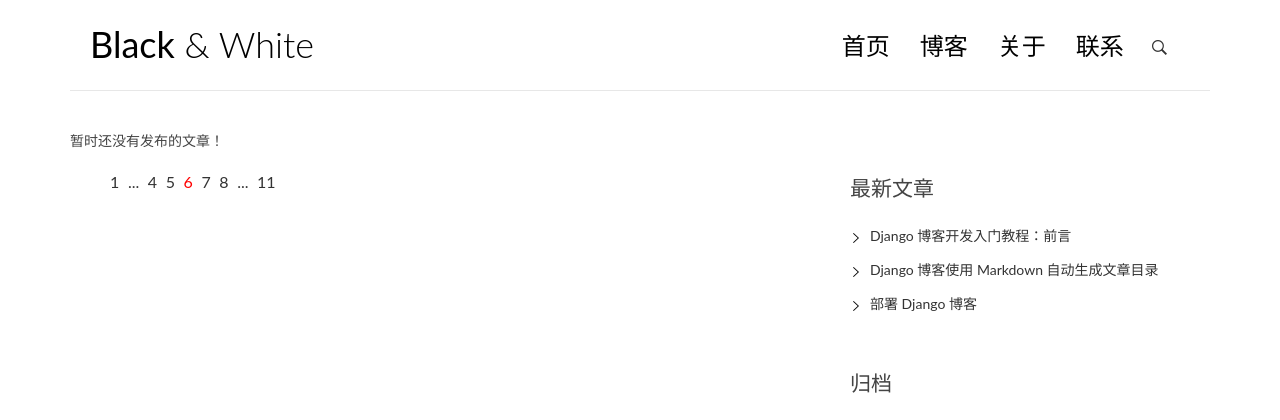
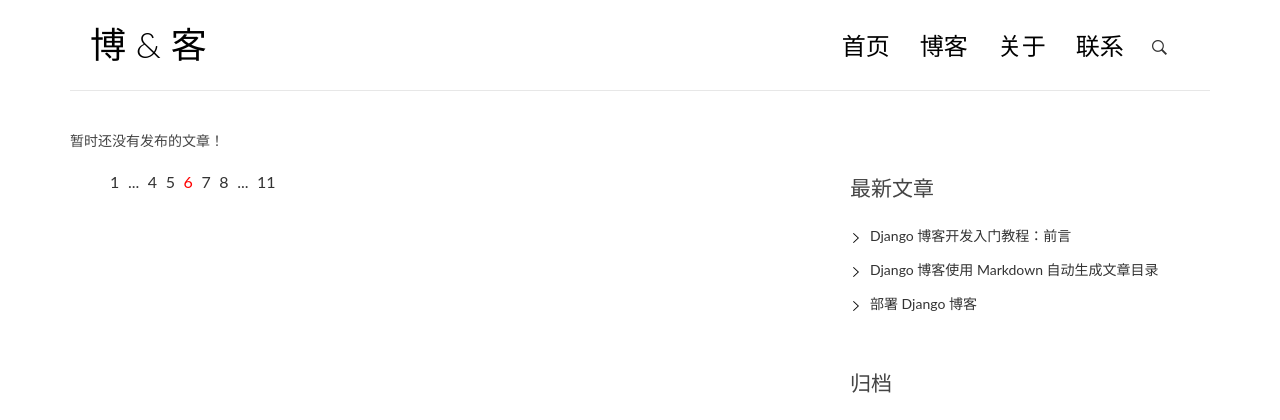
Before and after one commit to D6666666/blog, a Django app: page / in a window 1280 px wide. Shown: the top 420 px of the page. Run offline with Django 3.2, Linux system fonts and the light colour scheme; data that the repository does not hold is empty; some libraries are stand-ins or nearby versions.

Commit message:
修改index

```diff
--- a/blogs/templates/index.html
+++ b/blogs/templates/index.html
@@ -27,7 +27,7 @@
         <div class="row">
             <div class="col-md-4 col-sm-5 col-xs-8">
                 <div class="logo">
-                    <h1><a href="index.html"><b>Black</b> &amp; White</a></h1>
+                    <h1><a href="index.html"><b>博</b> &amp; 客</a></h1>
                 </div>
             </div><!-- col-md-4 -->
             <div class="col-md-8 col-sm-7 col-xs-4">
```
